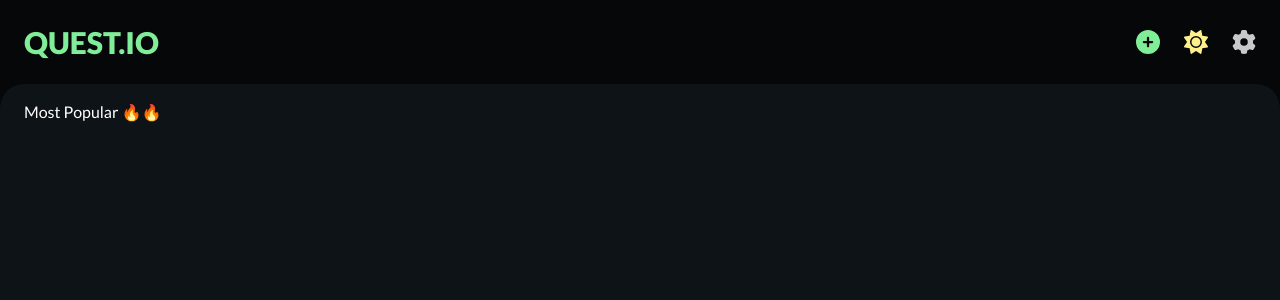
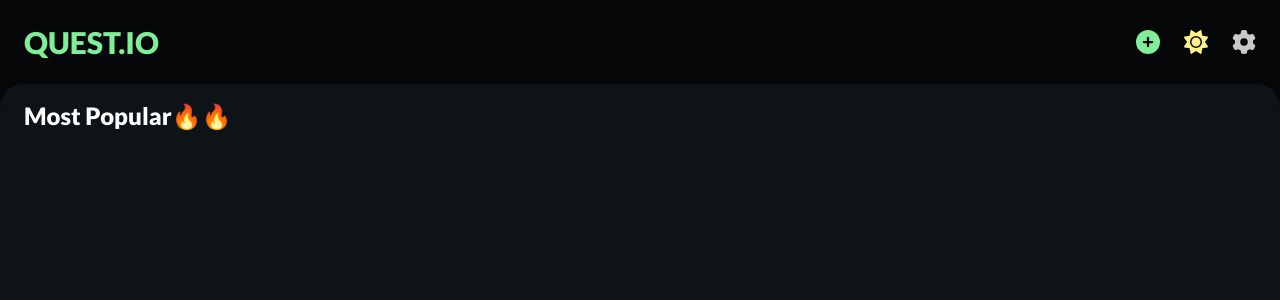
Before and after one commit to dalonga-kohi/questio, a React (Vite) app: page / in a window 1280 px wide. Shown: the top 300 px of the page. Built offline with nearby package versions, Linux system fonts and the light colour scheme.

Commit message:
Add header styling

```diff
--- a/src/App/index.css
+++ b/src/App/index.css
@@ -15,6 +15,9 @@
   .dark {
     @apply text-black-darker;
     color: white;
+  }
+  h2 {
+    @apply font-extrabold text-2xl
   }
 
   * {
--- a/src/components/main/Home/index.tsx
+++ b/src/components/main/Home/index.tsx
@@ -3,7 +3,7 @@ import QuestSection from './QuestSection'
 const Home = () => {
   return (
     <div className="dark:bg-black min-h-screen bg-gray-300 rounded-t-3xl px-6 py-4">
-      <QuestSection category="latest" title="Most Popular 🔥🔥"/>
+      <QuestSection category="latest" title="Most Popular🔥🔥"/>
     </div>
   )
 }
```
